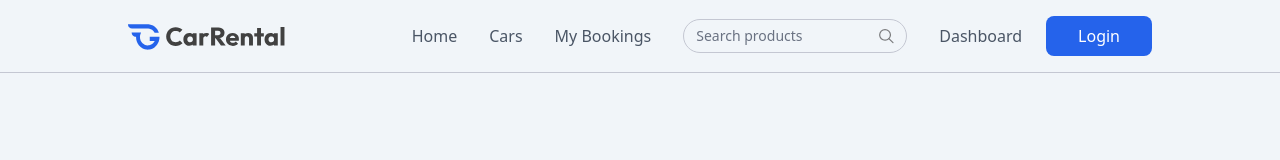
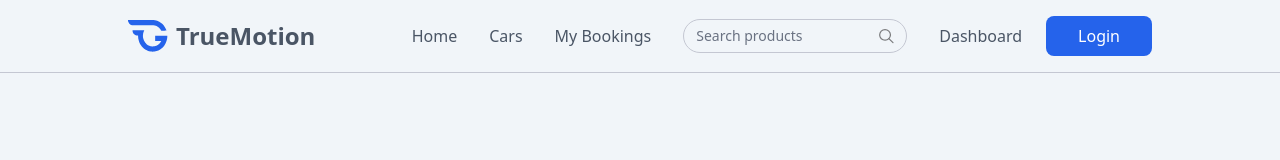
Before and after one commit to Obayuwana22/TrueMotion, a React (Vite) app: page / in a window 1280 px wide. Shown: the top 160 px of the page. Built offline with nearby package versions, Linux system fonts and the light colour scheme; no server answers.

Commit message:
Add newsletter section and change app logo

```diff
--- a/src/components/Landing.jsx
+++ b/src/components/Landing.jsx
@@ -2,6 +2,7 @@
 import FeaturedSection from "./FeaturedSection";
 import Banner from "./Banner";
 import Testimonial from "./Testimonial";
+import Newsletter from "./Newsletter";
 
 const Landing = () => {
   return (
@@ -10,6 +11,7 @@
       <FeaturedSection />
       <Banner />
       <Testimonial />
+      <Newsletter />
     </div>
   );
 };
--- a/src/components/Navbar.jsx
+++ b/src/components/Navbar.jsx
@@ -2,6 +2,7 @@
 import { assets } from "../data";
 import { Link, useLocation, useNavigate } from "react-router-dom";
 import { menuLinks } from "../data";
+import favicon from "../../public/favicon.svg"
 
 const Navbar = ({ setShowLogin }) => {
   const location = useLocation();
@@ -14,8 +15,9 @@
         location.pathname === "/" && "bg-light"
       }`}
     >
-      <Link to="/">
-        <img src={assets.logo} alt="logo" className="h-8" />
+      <Link to="/"  className="flex items-center gap-2">
+        <img src={favicon} alt="logo" className="h-8" />
+        <span className="text-2xl font-semibold">TrueMotion</span>
       </Link>
 
       <div
--- /dev/null
+++ b/src/components/Newsletter.jsx
@@ -0,0 +1,29 @@
+import React from "react";
+
+const Newsletter = () => {
+  return (
+    <div className="flex flex-col items-center justify-center text-center space-y-2 max-md:px-4 my-10 mb-40">
+      <h1 className="md:text-4xl text-2xl font-semibold">Never Miss a Deal!</h1>
+      <p className="md:text-lg text-gray-500/70 pb-8">
+        Subscribe to get the latest offers, new arrivals, and exclusive
+        discounts
+      </p>
+      <form className="flex items-center justify-between max-w-2xl w-full md:h-13 h-12">
+        <input
+          className="border border-gray-300 rounded-md h-full border-r-0 outline-none w-full rounded-r-none px-3 text-gray-500"
+          type="text"
+          placeholder="Enter your email address"
+          required
+        />
+        <button
+          type="submit"
+          className="md:px-12 px-8 h-full text-white bg-primary hover:bg-primary-dull transition-all cursor-pointer rounded-md rounded-l-none"
+        >
+          Subscribe
+        </button>
+      </form>
+    </div>
+  );
+};
+
+export default Newsletter;
```
